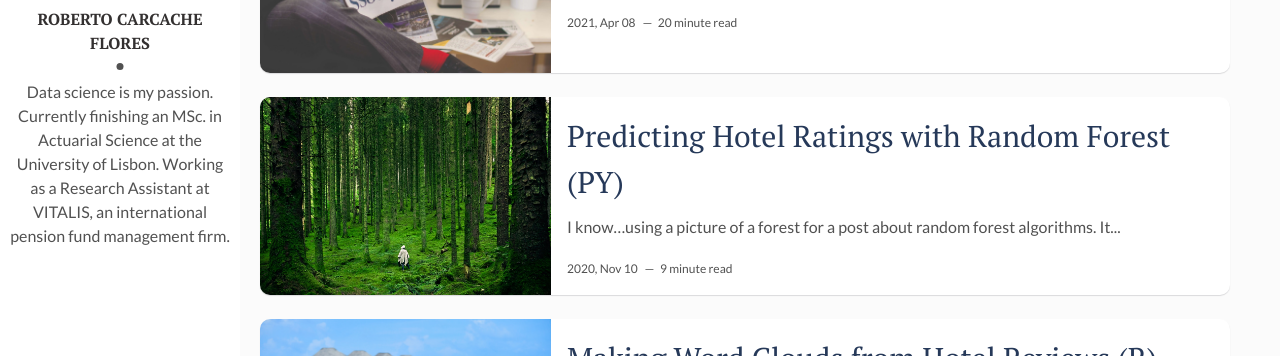
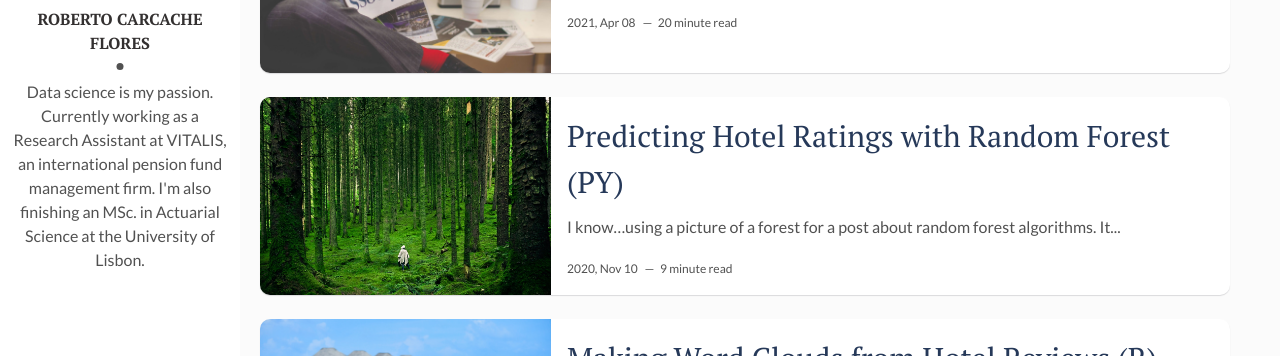
Before and after one commit to rcarcacheflores/Research, a Jekyll site: the page built from index.html, in a window 1280 px wide. Shown: the part 123-479 px from the top of the page. Built offline with Jekyll 4.4.1, drawn with Linux system fonts in a browser that asks for light colours; the list of posts is cut into pages by our own code.

Commit message:
Update _config.yml

```diff
--- a/_config.yml
+++ b/_config.yml
@@ -9,7 +9,7 @@
 # Author Settings
 author: Roberto Carcache Flores # add your name
 author-img: rcf.jpg # add your photo
-about-author: Data science is my passion. Currently finishing an MSc. in Actuarial Science at the University of Lisbon. Working as a Research Assistant at VITALIS, an international pension fund management firm.
+about-author: Data science is my passion. Currently working as a Research Assistant at VITALIS, an international pension fund management firm. I'm also finishing an MSc. in Actuarial Science at the University of Lisbon.
 social-github: rcarcacheflores
 social-linkedin: roberto-carcache-flores-05b5711a6/
 social-email: rcarcacheflores@outlook.com
```
